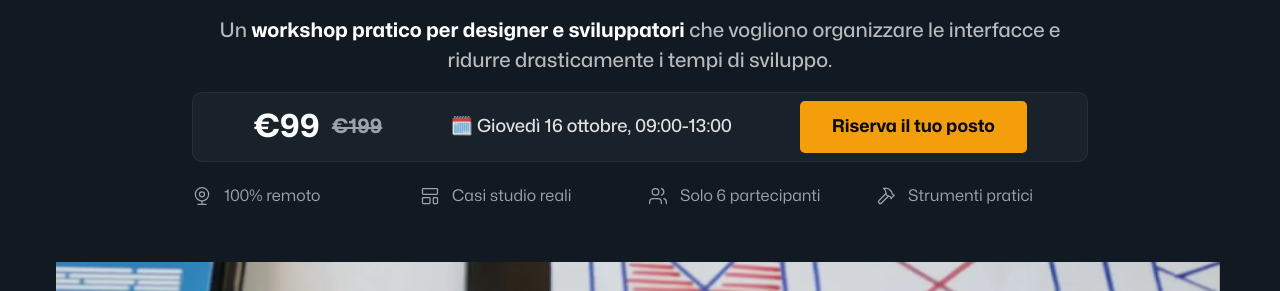
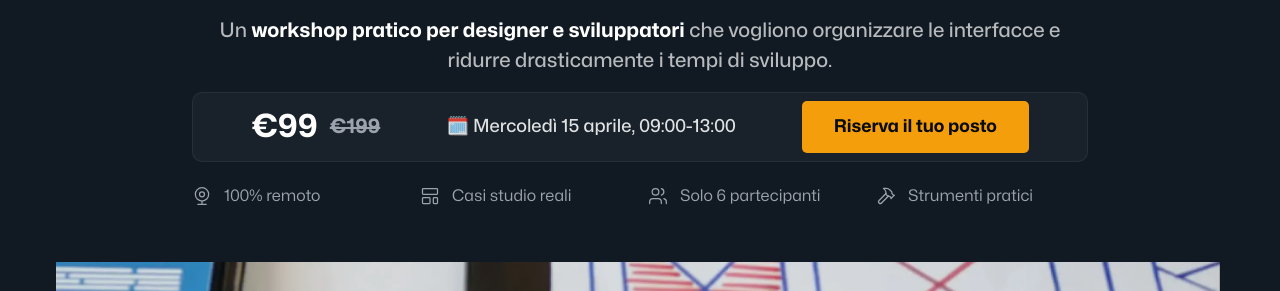
Before and after one commit to zetareticoli/fi, a Jekyll site: the page built from _workshops/interface-inventory/index.md, in a window 1280 px wide and 900 px high. Shown: the part 273-564 px from the top of the window. Built offline with Jekyll 4.4.1, drawn with Linux system fonts in a browser that asks for light colours; some web fonts are replaced; comment, search, counter and statistics services are not loaded.

Commit message:
feat: update workshop payment link

```diff
--- a/_workshops/interface-inventory/index.md
+++ b/_workshops/interface-inventory/index.md
@@ -44,8 +44,8 @@
       <p>Un <strong>workshop pratico per designer e sviluppatori</strong> che vogliono organizzare le interfacce e ridurre drasticamente i tempi di sviluppo.</p>
       <div class="price-section mb-m">
         <div class="price">€99 <span class="price-old">€199</span></div>
-        <div class="date">🗓️ Giovedì 16 ottobre, 09:00-13:00</div>
-        <a href="https://francescoimprota.kit.com/products/workshop-interface-inventory?promo=3G565J82BC&step=checkout" class="cta-primary plausible-event-name=Buy+Workshop">Riserva il tuo posto</a>
+        <div class="date">🗓️ Mercoledì 15 aprile, 09:00-13:00</div>
+        <a href="https://book.stripe.com/8x2cN41yX23MfUm1MDcs803?prefilled_promo_code=EARLYMAG26" class="cta-primary plausible-event-name=Buy+Workshop">Riserva il tuo posto</a>
       </div>
 
       <div class="list-card-4 mb-l">
@@ -358,7 +358,7 @@
       <div class="price-section mb-m">
         <div class="price">€99 <span class="price-old">€199</span></div>
         <div class="date">🗓️ Giovedì 16 ottobre, 09:00-13:00</div>
-        <a href="https://francescoimprota.kit.com/products/workshop-interface-inventory?promo=3G565J82BC&step=checkout" class="cta-primary plausible-event-name=Buy+Workshop">Riserva il tuo posto</a>
+        <a href="https://book.stripe.com/8x2cN41yX23MfUm1MDcs803?prefilled_promo_code=EARLYMAG26" class="cta-primary plausible-event-name=Buy+Workshop">Riserva il tuo posto</a>
       </div>
       <p class="event-countdown" style="display: none;"></p>
       <p class="event-static mb-m text-small font-regular color-text-light">Prezzo Early Bird valido fino al <strong>30 settembre, 2025</strong>. Solo <strong>5/6 posti rimasti</strong>.</p>
```
